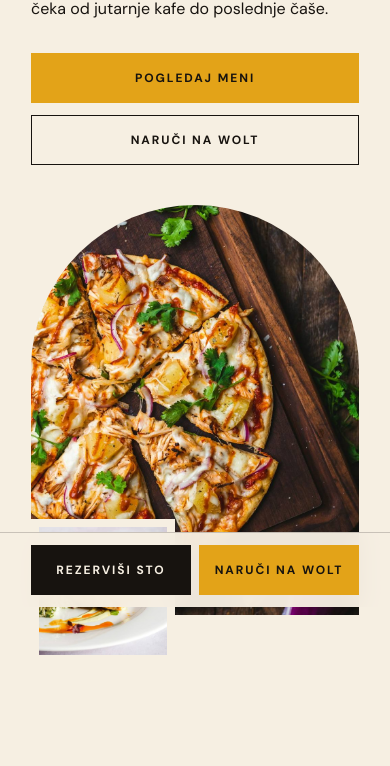
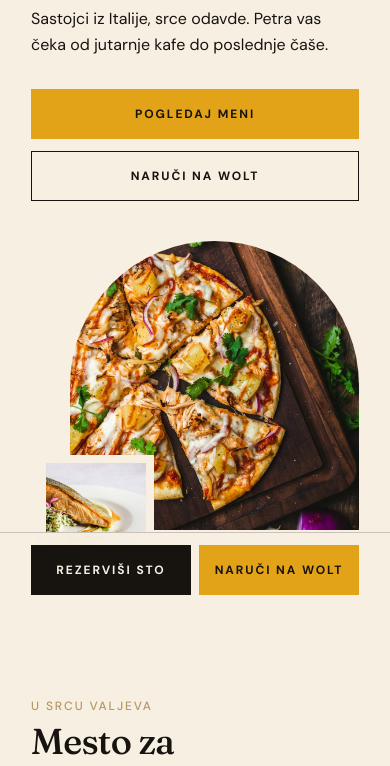
Before and after one commit to rakiclukadesign-code/petra-demo, a plain HTML site: page index.html in a window 390 px wide. Shown: the part 312-1078 px from the top of the page. Drawn offline with Linux system fonts and the light colour scheme.

Commit message:
Hero mobilni: gornji razmak 60px, manje slike
Co-Authored-By: Claude Sonnet 5.5 <noreply@anthropic.com>

```diff
--- a/css/style.css
+++ b/css/style.css
@@ -138,16 +138,16 @@ p, li, dd { text-wrap: pretty; }
 .nav__links a:hover { color: var(--zlatna-tamna); }
 
 /* ---------- hero ---------- */
-.hero { padding: 24px 0 64px; }
+.hero { padding: 60px 0 64px; }
 .hero__in { display: grid; gap: 40px; }
 .hero__sub { margin-top: 12px; font-size: 16px; max-width: 44ch; }
 .hero__btns { display: grid; gap: 12px; margin-top: 32px; }
 .hero__btns .btn, .visit__btns .btn { width: 100%; }
 
-.hero__pics { position: relative; padding-bottom: 48px; }
-.hero__arch { width: 100%; aspect-ratio: 4 / 5; object-fit: cover; border-radius: var(--luk); }
+.hero__pics { position: relative; padding-bottom: 40px; width: 88%; margin-left: auto; }
+.hero__arch { width: 100%; aspect-ratio: 1 / 1; object-fit: cover; border-radius: var(--luk); }
 .hero__inset {
-  position: absolute; left: 0; bottom: 0; width: 44%; aspect-ratio: 1 / 1; object-fit: cover;
+  position: absolute; left: -32px; bottom: 0; width: 40%; aspect-ratio: 1 / 1; object-fit: cover;
   border: 8px solid var(--krem);
 }
 
@@ -302,7 +302,9 @@ p, li, dd { text-wrap: pretty; }
   .nav__cta { min-height: 48px; padding: 16px 28px; }
   .hero { padding: 64px 0 96px; }
   .hero__sub { font-size: 20px; }
-  .hero__pics { max-width: 560px; }
+  .hero__pics { max-width: 560px; width: auto; margin-left: 0; padding-bottom: 48px; }
+  .hero__arch { aspect-ratio: 4 / 5; }
+  .hero__inset { left: 0; width: 44%; }
   .kraj, .home, .day, .visit { padding-block: 112px; }
   .head { margin-bottom: 48px; }
   .kraj__in { grid-template-columns: 1fr 1fr; align-items: center; gap: 56px; }
```
